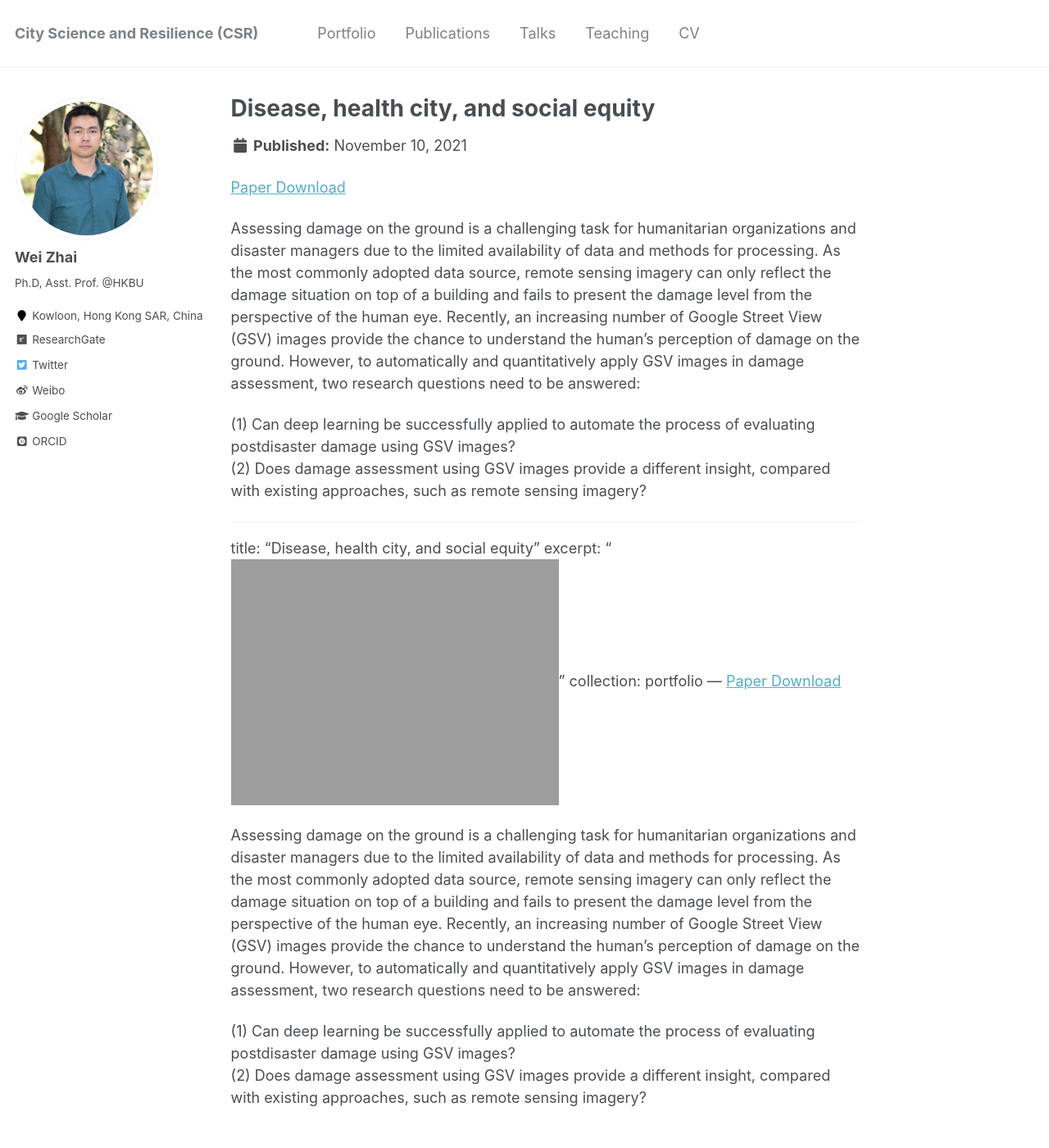
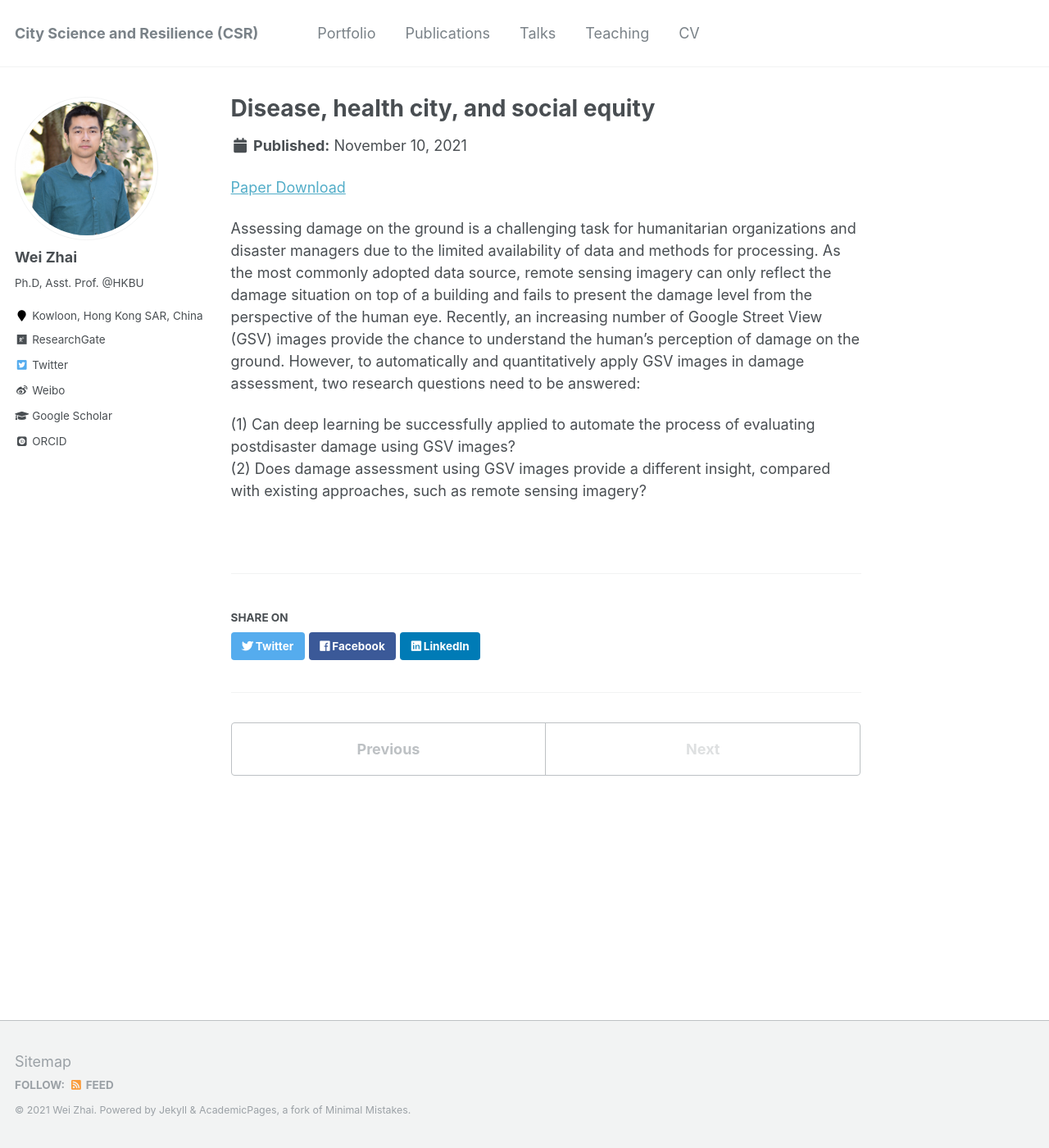
Before and after one commit to skywalkerzhai/weizhai.github.io, a Jekyll site: the page built from _portfolio/portfolio-4.md, in a window 1280 px wide and 1400 px high. Shown: the whole window at 82% size. Built offline with Jekyll 4.4.1, drawn with Linux system fonts in a browser that asks for light colours; some web fonts are replaced.

Commit message:
Update portfolio-4.md

```diff
--- a/_portfolio/portfolio-4.md
+++ b/_portfolio/portfolio-4.md
@@ -1,25 +1,13 @@
 ---
 title: "Disease, health city, and social equity"
-excerpt: "<br/><img src='https://skywalkerzhai.github.io/weizhai.github.io/images/damag_GSV.jpg'>"
+excerpt: "<br/><img src='https://skywalkerzhai.github.io/weizhai.github.io/images/COVID-19_minority.jpg'>"
 collection: portfolio
 ---
-[Paper Download](https://doi.org/10.1016/j.apgeog.2020.102252)
+
+
+[Paper Download](https://doi.org/10.1080/24694452.2020.1866489)
 
 Assessing damage on the ground is a challenging task for humanitarian organizations and disaster managers due to the limited availability of data and methods for processing. As the most commonly adopted data source, remote sensing imagery can only reflect the damage situation on top of a building and fails to present the damage level from the perspective of the human eye. Recently, an increasing number of Google Street View (GSV) images provide the chance to understand the human's perception of damage on the ground. However, to automatically and quantitatively apply GSV images in damage assessment, two research questions need to be answered:
 
 (1) Can deep learning be successfully applied to automate the process of evaluating postdisaster damage using GSV images?  \
 (2) Does damage assessment using GSV images provide a different insight, compared with existing approaches, such as remote sensing imagery?
-
-
-
----
-title: "Disease, health city, and social equity"
-excerpt: "<br/><img src='https://skywalkerzhai.github.io/weizhai.github.io/images/damag_GSV.jpg'>"
-collection: portfolio
----
-[Paper Download](https://doi.org/10.1016/j.apgeog.2020.102252)
-
-Assessing damage on the ground is a challenging task for humanitarian organizations and disaster managers due to the limited availability of data and methods for processing. As the most commonly adopted data source, remote sensing imagery can only reflect the damage situation on top of a building and fails to present the damage level from the perspective of the human eye. Recently, an increasing number of Google Street View (GSV) images provide the chance to understand the human's perception of damage on the ground. However, to automatically and quantitatively apply GSV images in damage assessment, two research questions need to be answered:
-
-(1) Can deep learning be successfully applied to automate the process of evaluating postdisaster damage using GSV images?  \
-(2) Does damage assessment using GSV images provide a different insight, compared with existing approaches, such as remote sensing imagery?
```
